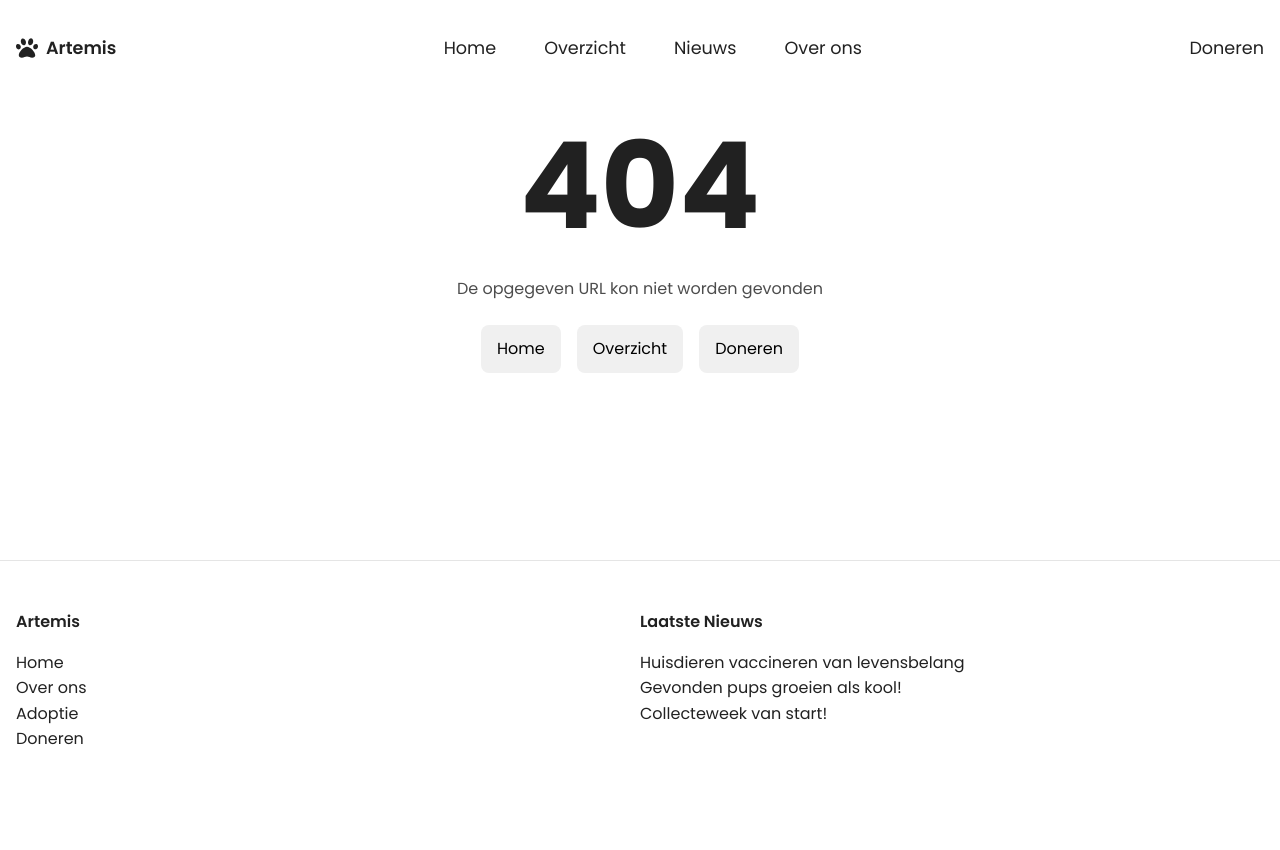
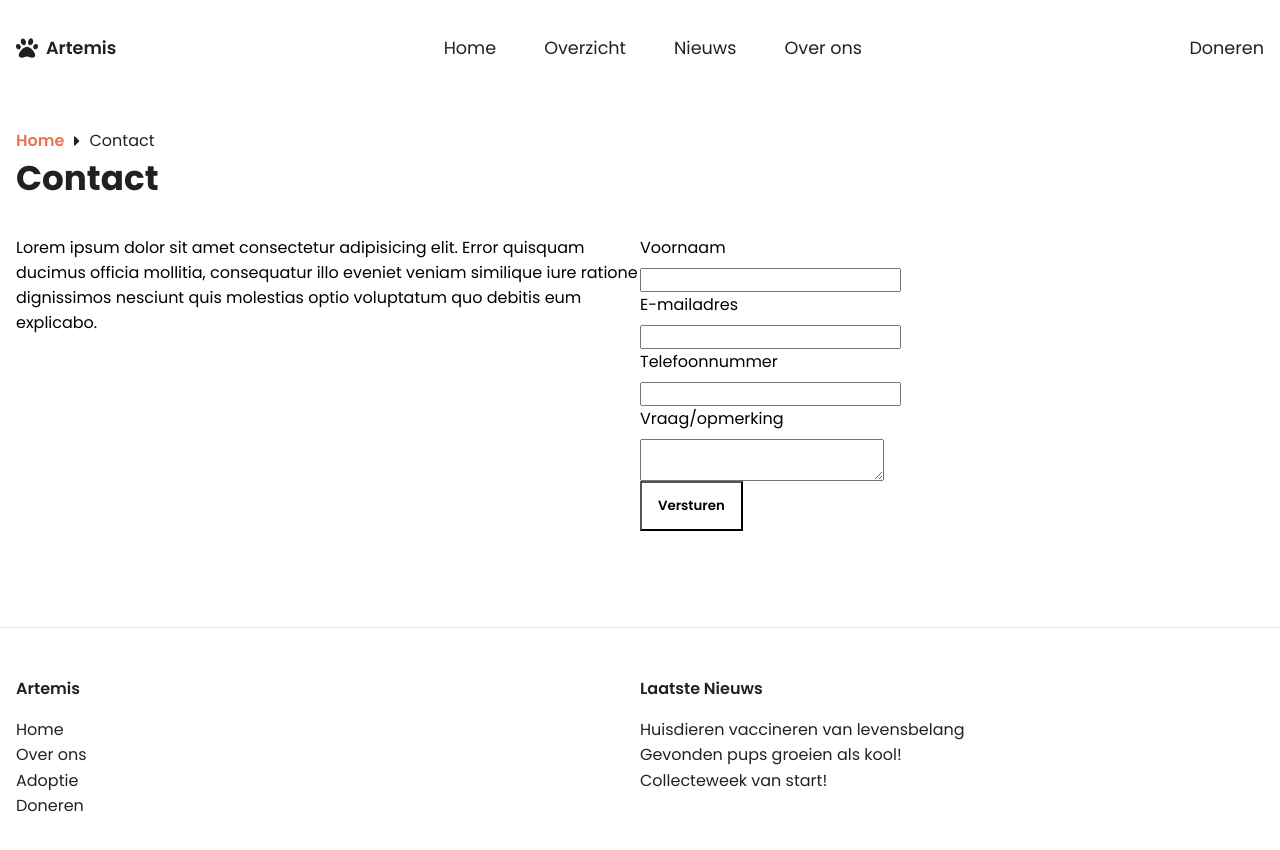
Before and after one commit to Markiesch/Artemis, a Vue app: page /contact in a window 1280 px wide. Shown: the top 850 px of the page. Before the commit the page ends 800 px from the top, so only its background shows below. Built offline with nearby package versions, Linux system fonts and the light colour scheme.

Commit message:
Added Contact view

```diff
--- a/src/router/index.ts
+++ b/src/router/index.ts
@@ -32,6 +32,11 @@ const routes: Array<RouteRecordRaw> = [
     component: () => import("../views/Donate.vue"),
   },
   {
+    path: "/contact",
+    name: "Contact",
+    component: () => import("../views/Contact.vue"),
+  },
+  {
     path: "/:pathMatch(.*)*",
     name: "404",
     component: () => import("../views/404.vue"),
--- /dev/null
+++ b/src/views/Contact.vue
@@ -0,0 +1,56 @@
+<template>
+  <Breadcrumbs>Contact</Breadcrumbs>
+
+  <section class="column--container">
+    <article>
+      Lorem ipsum dolor sit amet consectetur adipisicing elit. Error quisquam ducimus officia mollitia, consequatur illo eveniet veniam similique iure ratione dignissimos nesciunt quis molestias optio
+      voluptatum quo debitis eum explicabo.
+    </article>
+    <form>
+      <label for="">Voornaam</label>
+      <input type="text" />
+
+      <label for="">E-mailadres</label>
+      <input type="text" />
+
+      <label for="">Telefoonnummer</label>
+      <input type="text" />
+
+      <label for="">Vraag/opmerking</label>
+      <textarea></textarea>
+
+      <button>Versturen</button>
+    </form>
+  </section>
+</template>
+
+<script setup lang="ts">
+import Breadcrumbs from "../components/Breadcrumbs.vue";
+</script>
+
+<style scoped lang="scss">
+@import "../styles/variables.scss";
+
+article + article {
+  border-radius: 0.5rem;
+  background-color: $primary-color;
+}
+
+label,
+input,
+textarea {
+  display: block;
+}
+
+label {
+  margin-bottom: 0.5rem;
+}
+
+button {
+  background-color: white;
+  color: black;
+  line-height: 1;
+  font-weight: 600;
+  padding: 1rem;
+}
+</style>
```
